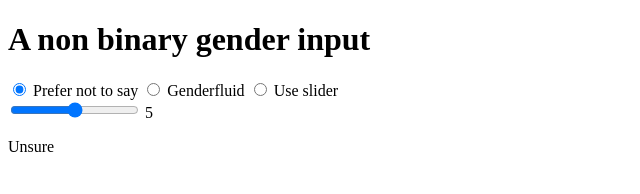
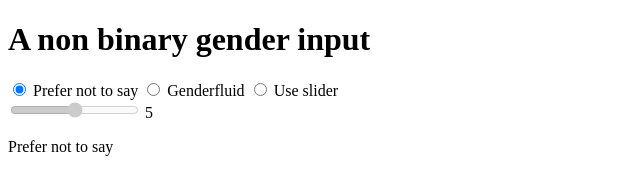
Before and after one commit to EverlessDrop41/GenderInput, a plain HTML site: page index.html in a window 1280 px wide. Both pictures are taken after a click on the radio button 19 px from the left and 89 px from the top of the page. Shown: the whole page, without its empty margins (0-640 px from the left). Drawn offline with Linux system fonts and the light colour scheme.

Commit message:
Disabled slider when it's not needed

```diff
--- a/gender-slider.js
+++ b/gender-slider.js
@@ -12,7 +12,7 @@ var FeminineMsg = "Female";
 var MasculineMsg = "Male";
 var NeutralMsg = "Agender";
 var FluidMsg = "Gender Fluid";
-var UnsureMsg = "Unsure";
+var UnsureMsg = "Prefer not to say";
 
 var GenderValue = 5;
 var InputType = "Slider";
@@ -20,6 +20,7 @@ var InputType = "Slider";
 function typeChange (val) {
 	//TODO: code
 	InputType = val;
+	slider.disabled = (InputType != "Slider");
 
 	if (InputType == "Slider") {
 		GenderValue = slider.value;
@@ -46,6 +47,11 @@ function updateOutput (val, outputId) {
 
 function updateMsg (val) {
 	//console.log("Updating Message");
+	var outputMsg = GetGenderString(val);
+	msgOutput.innerHTML = outputMsg;
+}
+
+function GetGenderString (val) {
 	var outputMsg;
 	if (val >= 0 && val < 3.5) {
 		outputMsg = FeminineMsg;
@@ -62,6 +68,5 @@ function updateMsg (val) {
 	else {
 		outputMsg = UnsureMsg;
 	}
-	msgOutput.innerHTML = outputMsg;
-	console.log(outputMsg);
+	return outputMsg;
 }
```
Also changed, not shown: index.html (+1 -1 lines), gender-slider.min.js (deleted).
